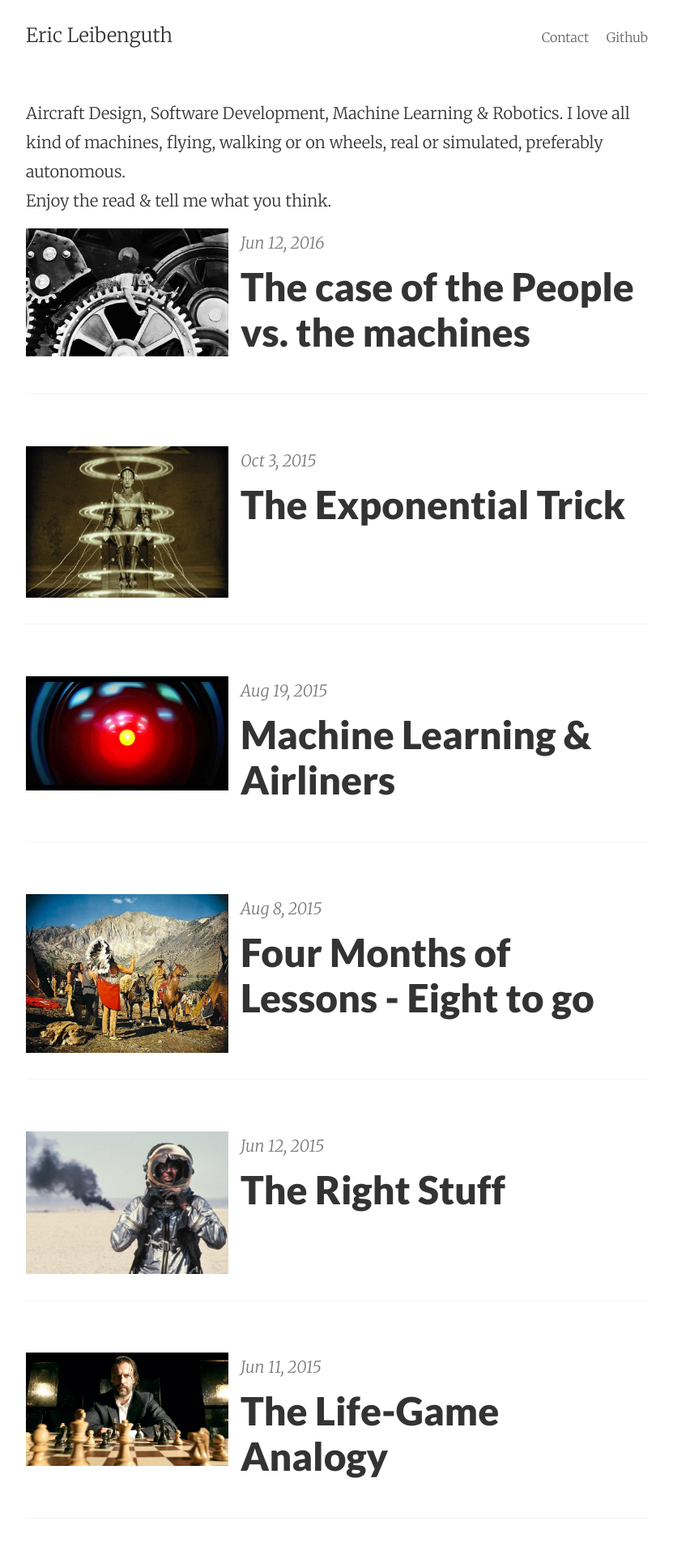
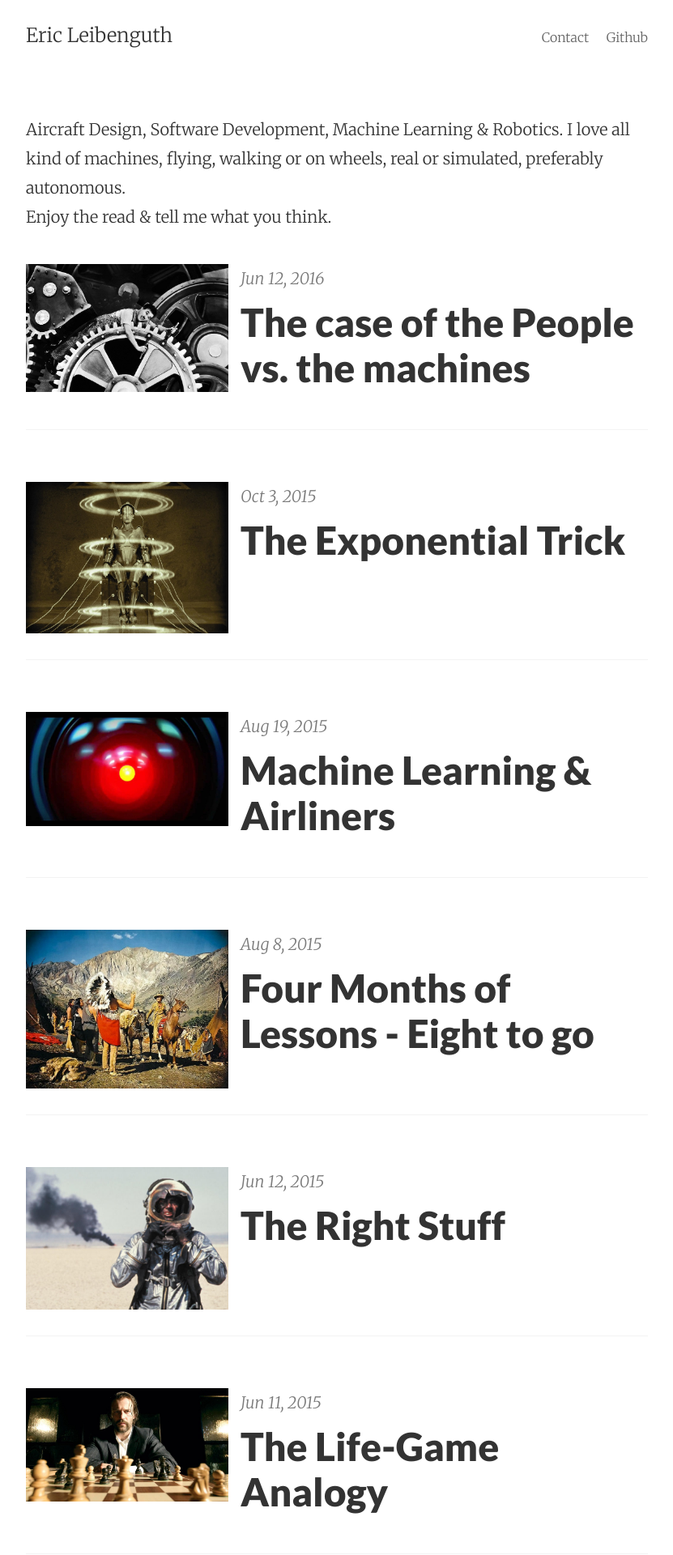
Before and after one commit to ericleib/ericleib.github.io, a Jekyll site: the page built from index.html, in a window 1280 px wide. Shown: the top 1920 px of the page at 81% size, without its empty margins (224-1055 px from the left). Built offline with Jekyll 4.4.1, drawn with Linux system fonts in a browser that asks for light colours; the list of posts is cut into pages by our own code.

Commit message:
Update index.html

```diff
--- a/index.html
+++ b/index.html
@@ -4,7 +4,7 @@ layout: default
 
 <div class="home">
 
-  <p style="margin-down:30px;">{{site.bio}}</p>
+  <p style="margin-top:20px;margin-bottom:40px ;">{{site.bio}}</p>
 
   <div class="posts">
     {% for post in paginator.posts %}
```
